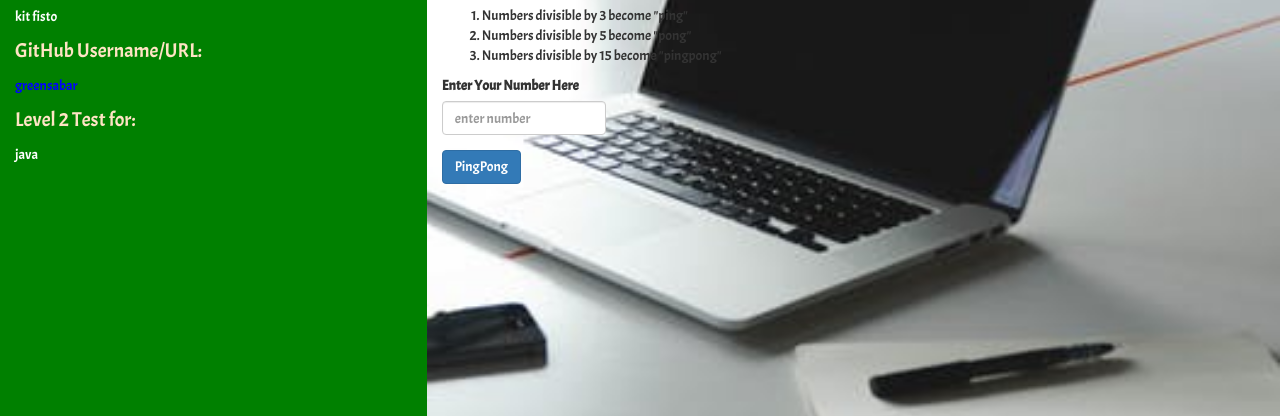
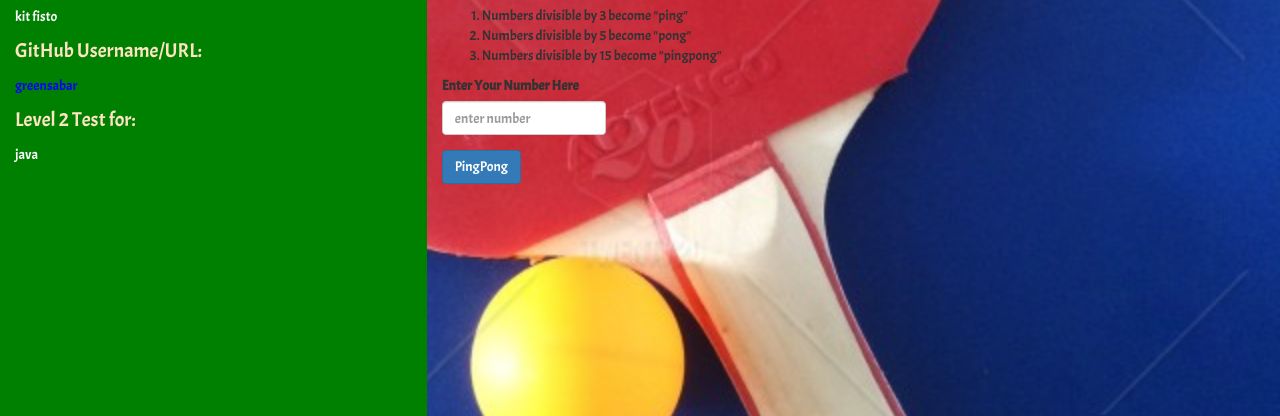
Before and after one commit to terrydon/pingpong, a plain HTML site: page index.html in a window 1280 px wide. Shown: the part 584-1000 px from the top of the page. Drawn offline with Linux system fonts and the light colour scheme.

Commit message:
adding another image

```diff
--- a/css/styles.css
+++ b/css/styles.css
@@ -44,7 +44,7 @@ font-size: 20px;
   height: 500px;
 }
 #whole{
-  background-image: url("../whole.jpg");
+  background-image: url("../pingpong.jpg");
   background-repeat: no-repeat;
   background-size: cover;
   background-position: center;
```
Also changed, not shown: pingpong.jpg (added).
